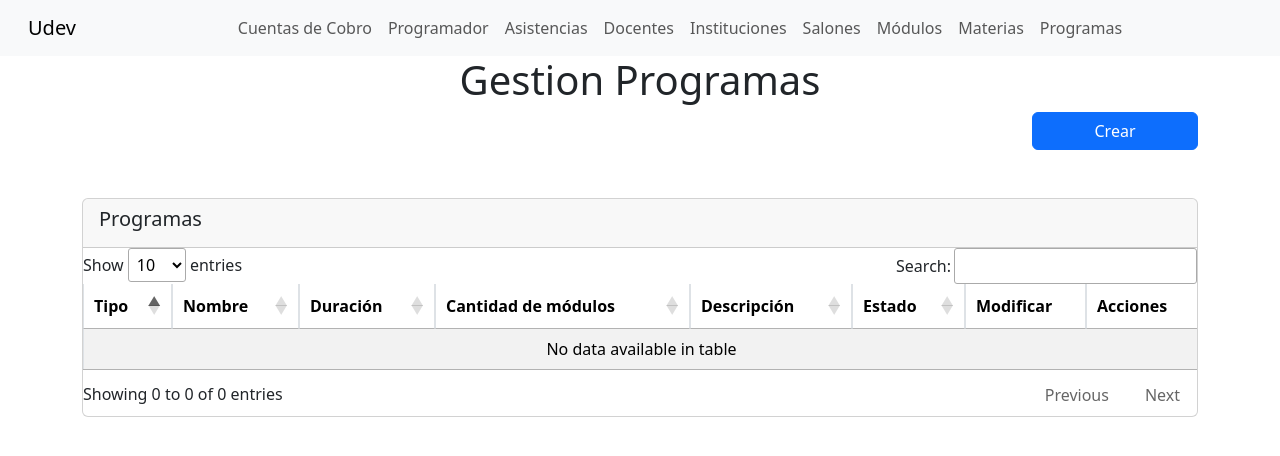
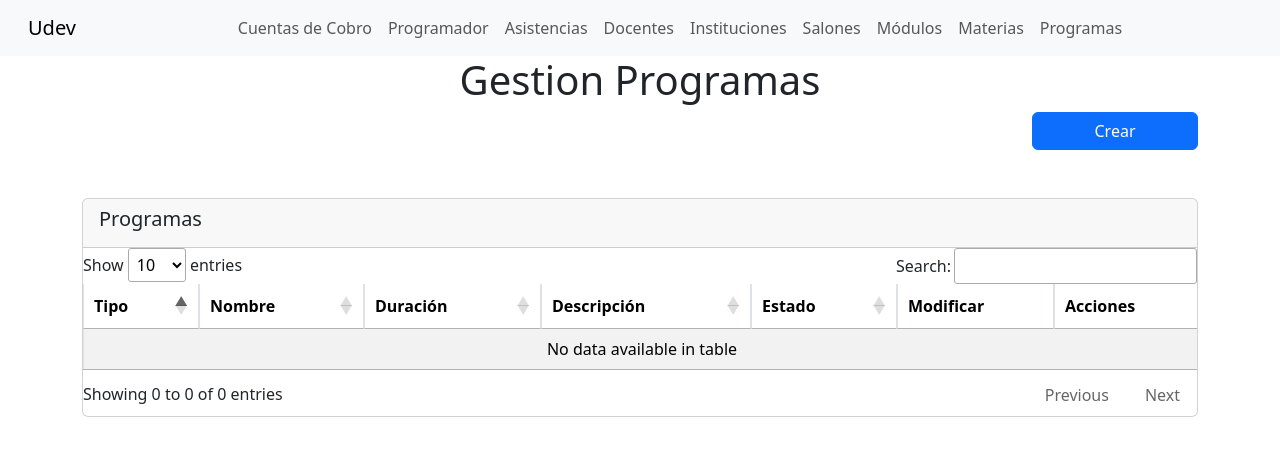
Before and after one commit to Sebiant/Udev, a PHP site: page /programas/Programas-Vista.php in a window 1280 px wide. Shown: the top 456 px of the page. Run offline with PHP 8.4, Linux system fonts and the light colour scheme; data that the repository does not hold is empty; a stand-in replaces the project's code that opens the database connection; some libraries are stand-ins or nearby versions.

Commit message:
se acutualiza el curad a la nueva base de datos

```diff
--- a/programas/Programas-Controlador.php
+++ b/programas/Programas-Controlador.php
@@ -7,12 +7,11 @@ switch ($accion) {
     case 'crear':
         $tipo = $_POST['tipo'] ?? '';
         $nombre = $_POST['nombre'] ?? '';
-        $duracion_mes = $_POST['duracion_mes'] ?? '';
-        $cant_modulos = $_POST['cant_modulos'] ?? '';
+        $duracion_mes = $_POST['duracion_meses'] ?? '';
         $descripcion = $_POST['descripcion'] ?? '';
 
-        $sql = "INSERT INTO programas (tipo, nombre, duracion_mes, cant_modulos, descripcion)
-                VALUES ('$tipo', '$nombre', '$duracion_mes', '$cant_modulos', '$descripcion')";
+        $sql = "INSERT INTO programas (tipo, nombre, duracion_meses, descripcion)
+                VALUES ('$tipo', '$nombre', '$duracion_meses', '$descripcion')";
 
         echo ($conn->query($sql) === TRUE)
             ? "Nuevo registro creado exitosamente."
@@ -29,11 +28,10 @@ switch ($accion) {
         $tipo = $_POST['tipo'] ?? null;
         $nombre = $_POST['nombre'] ?? null;
         $duracion_mes = $_POST['duracion_mes'] ?? null;
-        $cant_modulos = $_POST['cant_modulos'] ?? null;
         $descripcion = isset($_POST['descripcion']) && $_POST['descripcion'] !== '' ? $_POST['descripcion'] : null;
         $estado = $_POST['estado'] ?? null;
 
-        if (is_null($tipo) && is_null($nombre) && is_null($duracion_mes) && is_null($cant_modulos) && is_null($descripcion) && is_null($estado)) {
+        if (is_null($tipo) && is_null($nombre) && is_null($duracion_mes)&& is_null($descripcion) && is_null($estado)) {
             echo json_encode(["success" => false, "message" => "No se han enviado datos para actualizar."]);
             break;
         }
@@ -59,13 +57,12 @@ switch ($accion) {
                             tipo = IFNULL(?, tipo),
                             nombre = IFNULL(?, nombre),
                             duracion_mes = IFNULL(?, duracion_mes),
-                            cant_modulos = IFNULL(?, cant_modulos),
                             descripcion = IFNULL(?, descripcion),
                             estado = IFNULL(?, estado)
                             WHERE id_programa = ?";
 
             $stmt_update = $conn->prepare($sql_update);
-            $stmt_update->bind_param('ssiissi', $tipo, $nombre, $duracion_mes, $cant_modulos, $descripcion, $estado, $id_programa);
+            $stmt_update->bind_param('ssiissi', $tipo, $nombre, $duracion_mes, $descripcion, $estado, $id_programa);
 
             echo ($stmt_update->execute())
                 ? json_encode(["success" => true, "message" => "Registro actualizado exitosamente."])
--- a/programas/Programas-Vista.php
+++ b/programas/Programas-Vista.php
@@ -33,7 +33,6 @@ include_once '../componentes/header.php';
                         <th>Tipo</th>
                         <th>Nombre</th>
                         <th>Duración</th>
-                        <th>Cantidad de módulos</th>
                         <th>Descripción</th>
                         <th>Estado</th>
                         <th>Modificar</th>
@@ -69,10 +68,6 @@ include_once '../componentes/header.php';
                     <div class="mb-3">
                         <label for="duracion_mes" class="form-label">Duración:</label>
                         <input type="number" name="duracion_mes" id="duracion_mes" class="form-control" placeholder="Duración en meses">
-                    </div>
-                    <div class="mb-3">
-                        <label for="cant_modulos" class="form-label">Cantidad de módulos:</label>
-                        <input type="number" name="cant_modulos" id="cant_modulos" class="form-control" placeholder="Cantidad de módulos">
                     </div>
                     <div class="mb-3">
                         <label for="descripcion_crear" class="form-label">Descripción:</label>
@@ -111,10 +106,6 @@ include_once '../componentes/header.php';
                     <div class="form-group">
                         <label for="duracion_mes_edit" class="form-label">Duración:</label>
                         <input type="number" name="duracion_mes" id="duracion_mes_edit" class="form-control" placeholder="Duración en meses">
-                    </div>
-                    <div class="form-group">
-                        <label for="cant_modulos_edit" class="form-label">Cantidad de módulos:</label>
-                        <input type="number" name="cant_modulos" id="cant_modulos_edit" class="form-control" placeholder="Cantidad de módulos">
                     </div>
                     <div class="form-group">
                         <label for="descripcion_edit" class="form-label">Descripción:</label>
--- a/programas/js/Datatable-Programas.js
+++ b/programas/js/Datatable-Programas.js
@@ -16,7 +16,6 @@ $(document).ready(function () {
                     return data + " Meses";
                 }
             },
-            { "data": "cant_modulos" },
             { "data": "descripcion" },
             { "data": "estado" },
             {
```
